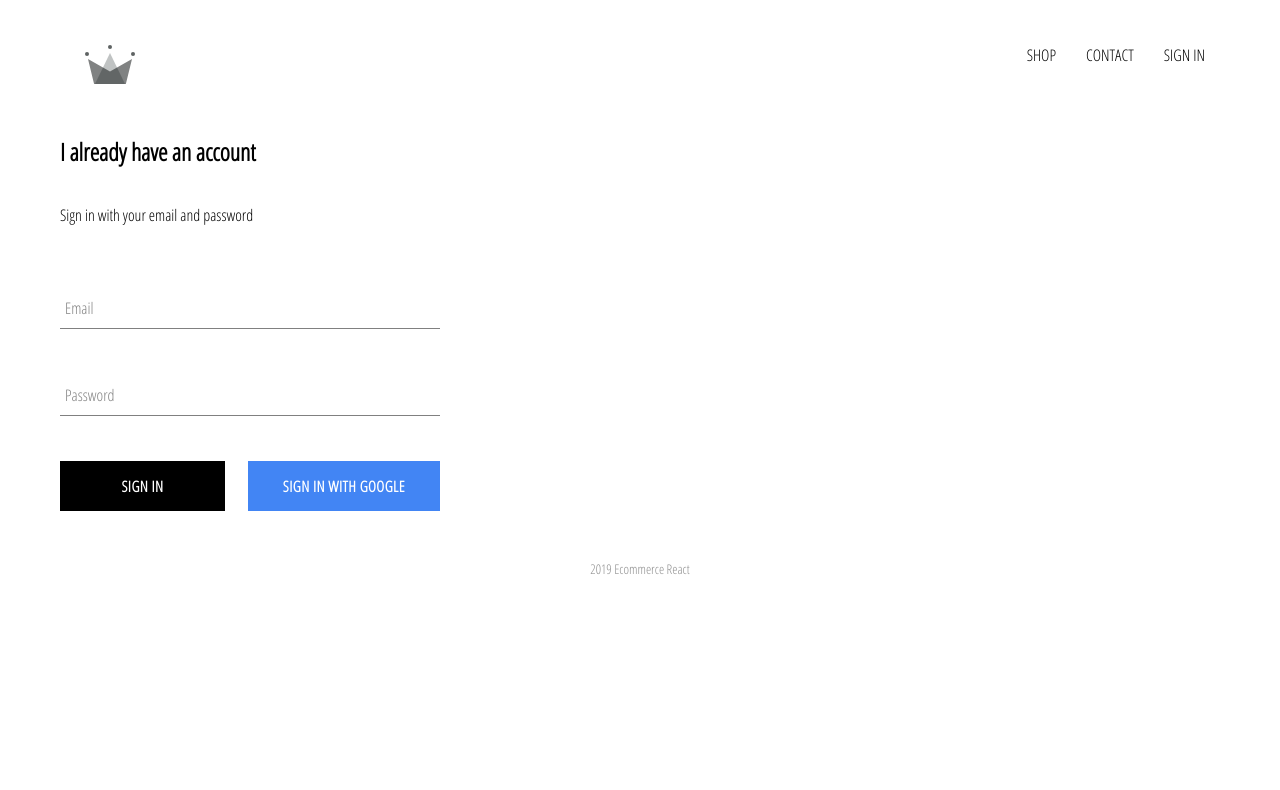
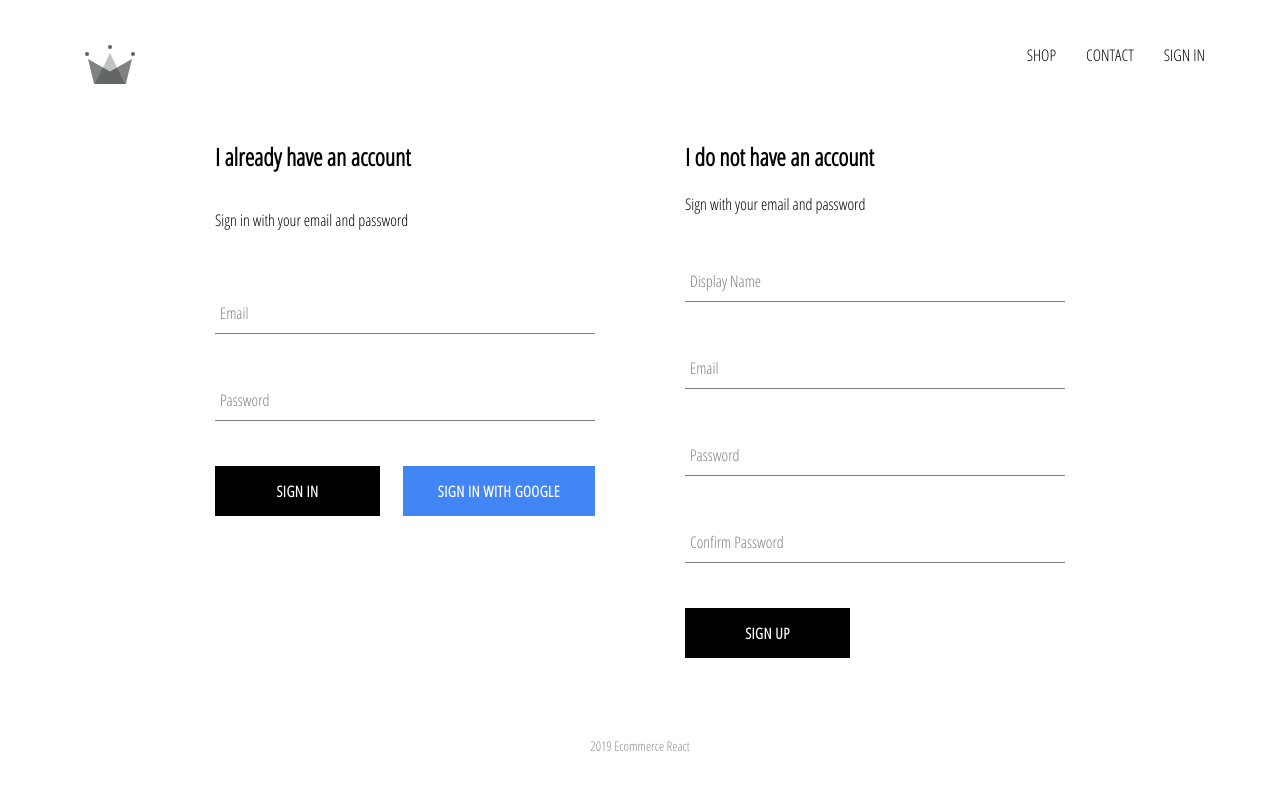
Before and after one commit to diegoacostauy/ecommerce-react, a React (Create React App) app: page /signin in a window 1280 px wide. Shown: the top 790 px of the page. Built offline with nearby package versions, Linux system fonts and the light colour scheme; no server answers.

Commit message:
implemented firebase utils, included the ability to store authenticated user in our firebase db

```diff
--- a/src/App.js
+++ b/src/App.js
@@ -6,7 +6,7 @@
 import Header from './components/Header/Header.component';
 import Footer from './components/Footer/Footer.component';
 import { Route, Switch } from 'react-router-dom';
-import { auth } from './firebase/firebase.utils';
+import { auth, createUserProfileDocument } from './firebase/firebase.utils';
 
 class App extends Component {
   state = {
@@ -16,11 +16,27 @@
   unsuscribeFromAuth = null;
 
   componentDidMount() {
-    this.unsuscribeFromAuth = auth.onAuthStateChanged(user => {
-      this.setState({
-        currentUser: user
-      })
-    })
+    this.unsuscribeFromAuth = auth.onAuthStateChanged(async userAuth => {
+      if (userAuth) {
+
+        const userRef = await createUserProfileDocument(userAuth);
+
+        userRef.onSnapshot(snapshot => {
+          this.setState({
+            currentUser: {
+              id: snapshot.id,
+              ...snapshot.data()
+            }
+          });
+
+          console.log(this.state);
+        });
+
+      } else {
+        this.setState({ currentUser: null });
+      }
+
+    });
   }
 
   componentWillUnmount() {
--- a/src/components/FormInput/FormInput.component.jsx
+++ b/src/components/FormInput/FormInput.component.jsx
@@ -9,7 +9,7 @@
           label ?
           <label
             htmlFor=""
-            className={`${props.value.length ? 'shrink' : ''} form-input-label`}
+            className={`${props.value.length ? 'shrink ' : ''}form-input-label`}
           >
             {label}
          </label> :
--- /dev/null
+++ b/src/components/SignUp/SignUp.component.jsx
@@ -0,0 +1,98 @@
+import React, { Component } from 'react';
+import FormInput from '../FormInput/FormInput.component';
+import Button from '../Button/Button.component';
+
+import { auth, createUserProfileDocument } from '../../firebase/firebase.utils';
+
+import './SignUp.styles.scss';
+
+export default class SignUp extends Component {
+  state = {
+    displayName: '',
+    email: '',
+    password: '',
+    confirmPassword: ''
+  };
+
+  handleSubmit = async e => {
+    e.preventDefault();
+    const { displayName, email, password, confirmPassword } = this.state;
+
+    if (password !== confirmPassword) {
+      alert("Password don't match");
+      return;
+    }
+
+    try {
+      const { user } = await auth.createUserWithEmailAndPassword(email, password);
+      await createUserProfileDocument(user, { displayName });
+      this.setState({
+        displayName: '',
+        email: '',
+        password: '',
+        confirmPassword: ''
+      })
+    } catch (error) {
+      console.log(error);
+    }
+  }
+
+  handleChange = e => {
+    e.preventDefault();
+    const { name, value } = e.target;
+    this.setState({ [name]: value });
+  }
+
+  render() {
+    const { displayName, email, password, confirmPassword } = this.state;
+    return (
+      <div className="sign-up">
+        <h2 className="title">I do not have an account</h2>
+        <span>Sign with your email and password</span>
+
+        <form action="" className="sign-up-form" onSubmit={this.handleSubmit}>
+
+          <FormInput
+            type="text"
+            name="displayName"
+            value={displayName}
+            onChange={this.handleChange}
+            label="Display Name"
+            required
+          />
+
+          <FormInput
+            type="email"
+            name="email"
+            value={email}
+            onChange={this.handleChange}
+            label="Email"
+            required
+          />
+
+          <FormInput
+            type="password"
+            name="password"
+            value={password}
+            onChange={this.handleChange}
+            label="Password"
+            required
+          />
+
+          <FormInput
+            type="password"
+            name="confirmPassword"
+            value={confirmPassword}
+            onChange={this.handleChange}
+            label="Confirm Password"
+            required
+          />
+
+          <Button type="submit">Sign Up</Button>
+
+        </form>
+
+      </div>
+    )
+  }
+}
--- /dev/null
+++ b/src/components/SignUp/SignUp.styles.scss
@@ -0,0 +1,9 @@
+.sign-up {
+  display: flex;
+  flex-flow: column wrap;
+  width: 380px;
+
+  & .title {
+    margin: 20px 0;
+  }
+}
--- a/src/firebase/firebase.utils.js
+++ b/src/firebase/firebase.utils.js
@@ -13,6 +13,35 @@
   measurementId: "G-BWLZWMT3WQ"
 };
 
+
+export const createUserProfileDocument = async (userAuth, additionalData) => {
+  if (!userAuth) return;
+
+  const userRef = firestore.doc(`/users/${userAuth.uid}`);
+  const snapShot = await userRef.get();
+
+  if (!snapShot.exists) {
+    const { displayName, email } = userAuth;
+    const createdAt = new Date();
+
+    try {
+
+      await userRef.set({
+        displayName,
+        email,
+        createdAt,
+        ...additionalData
+      });
+
+    } catch (err) {
+      console.log('error while creating user ', err.message);
+    }
+  }
+
+  return userRef;
+}
+
+
 firebase.initializeApp(config);
 
 export const auth = firebase.auth();
--- a/src/pages/SignInAndSignUp/SignInAndSignUp.component.jsx
+++ b/src/pages/SignInAndSignUp/SignInAndSignUp.component.jsx
@@ -1,10 +1,12 @@
 import React from 'react'
 import './SignInAndSignUp.styles.scss';
 import SignIn from '../../components/SignIn/SignIn.component';
+import SignUp from '../../components/SignUp/SignUp.component';
 
 const SignInAndSignUp = (props) => (
   <div className="sign-in-and-sign-up">
     <SignIn />
+    <SignUp />
   </div>
 );
 
--- a/src/pages/SignInAndSignUp/SignInAndSignUp.styles.scss
+++ b/src/pages/SignInAndSignUp/SignInAndSignUp.styles.scss
@@ -0,0 +1,6 @@
+.sign-in-and-sign-up {
+  width: 850px;
+  display: flex;
+  justify-content: space-between;
+  margin: 30px auto;
+}
```
